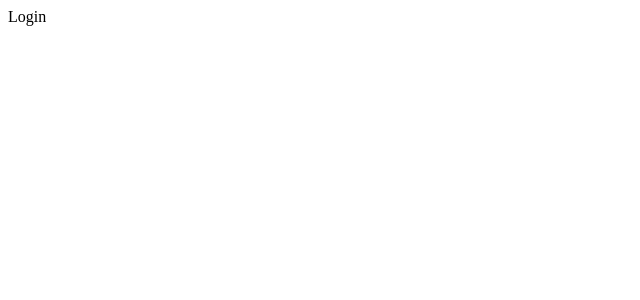
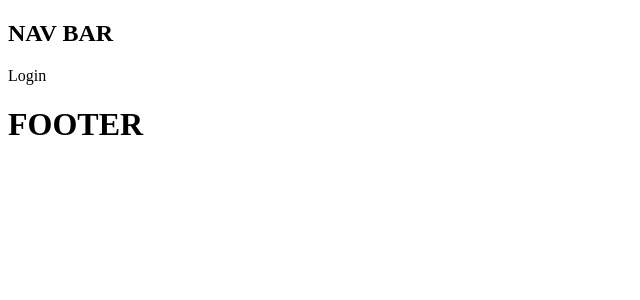
Before and after one commit to sergeirudz/clone-udemy-client, a Next.js app: page /login in a window 1280 px wide. Shown: the top 300 px of the page, without its empty margins (0-640 px from the left). Built offline with nearby package versions, Linux system fonts and the light colour scheme.

Commit message:
added Layout and Footer

```diff
--- /dev/null
+++ b/components/Footer.tsx
@@ -0,0 +1,12 @@
+import React from 'react';
+import styles from './Footer.module.scss';
+
+const Footer = () => {
+  return (
+    <div>
+      <h1>FOOTER</h1>
+    </div>
+  );
+};
+
+export default Footer;
--- a/components/Layout.tsx
+++ b/components/Layout.tsx
@@ -1,11 +1,20 @@
 import React from 'react';
+import Footer from './Footer';
 import TopNav from './TopNav';
 
-const Layout = (): any => {
+interface LayoutProps {
+  children: React.ReactNode;
+}
+/*
+TS doc. https://dev.to/fromaline/jsxelement-vs-reactelement-vs-reactnode-2mh2
+*/
+
+const Layout: React.FC<LayoutProps> = ({ children }: LayoutProps) => {
   return (
     <>
       <TopNav />
-      <div>Layout</div>
+      {children}
+      <Footer />
     </>
   );
 };
--- a/pages/_app.tsx
+++ b/pages/_app.tsx
@@ -1,8 +1,13 @@
 import '../styles/globals.scss';
 import type { AppProps } from 'next/app';
+import Layout from '../components/Layout';
 
 const MyApp = ({ Component, pageProps }: AppProps) => {
-  return <Component {...pageProps} />;
+  return (
+    <Layout>
+      <Component {...pageProps} />
+    </Layout>
+  );
 };
 
 export default MyApp;
--- a/pages/index.tsx
+++ b/pages/index.tsx
@@ -13,14 +13,9 @@
         <meta name="description" content="Generated by create next app" />
         <link rel="icon" href="/favicon.ico" />
       </Head>
-      <TopNav />
       <main className={styles.main}>
         <h1 className={styles.title}>MAIN</h1>
       </main>
-
-      <footer className={styles.footer}>
-        <h1>FOOTER</h1>
-      </footer>
     </div>
   );
 };
```
Also changed, not shown: components/Footer.module.sass (added).
